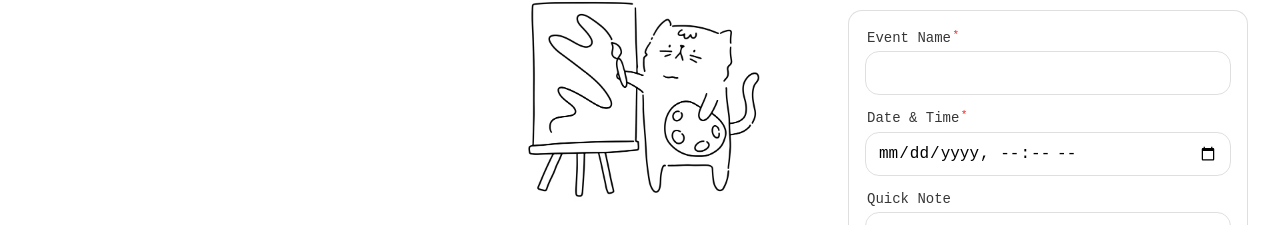
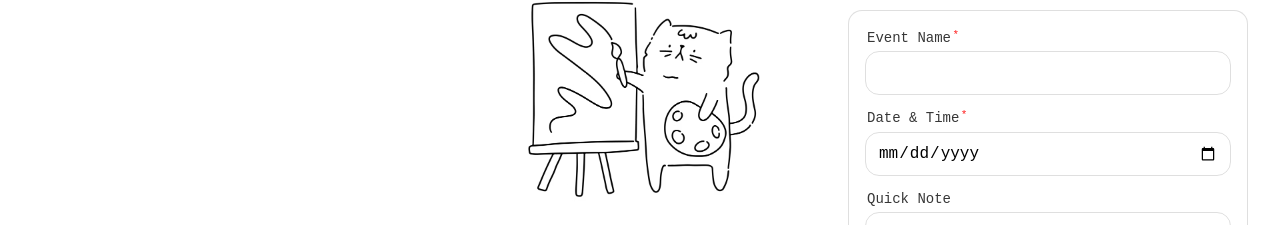
Before and after one commit to srkhushal/TimeLine, a React (Vite) app: page / in a window 1280 px wide. Both pictures are taken after a click on the button 1222 px from the left and 742 px from the top of the page. Shown: the part 213-438 px from the top of the page. Built offline with nearby package versions, Linux system fonts and the light colour scheme; a web font is replaced by a local one.

Commit message:
settings page

```diff
--- a/src/index.css
+++ b/src/index.css
@@ -61,3 +61,9 @@ main {
   max-width: 1250px;
   padding-bottom: 5.5rem;
 }
+
+input[type="text"],
+input[type="number"],
+input[type="password"] {
+  font-size: 16px !important;
+}
--- a/src/pages/Home/Home.jsx
+++ b/src/pages/Home/Home.jsx
@@ -235,10 +235,10 @@ const AddNewEvent = memo(({ showAddEvent, setShowAddEvent }) => {
                             <span aria-required className="input-label">Date & Time</span>
 
                             <div className="input-wrapper">
-                                <input onBlur={handleDTInput} required className="event-input" name="event-dnt" type="datetime-local" />
+                                <input onBlur={handleDTInput} required className="event-input" name="event-dnt" type="date" />
                             </div>
+
                         </label>
-
                         <label className="field-label-wrapper">
 
                             <span className="input-label" >Quick Note</span>
--- a/src/styles/form.css
+++ b/src/styles/form.css
@@ -50,6 +50,10 @@ form.addNewEvent {
     justify-content: start;
     gap: 2px;
 
+}
+
+input {
+    cursor: pointer;
 }
 
 .input-wrapper {
```
